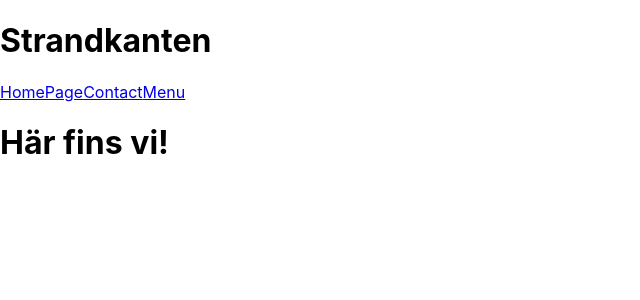
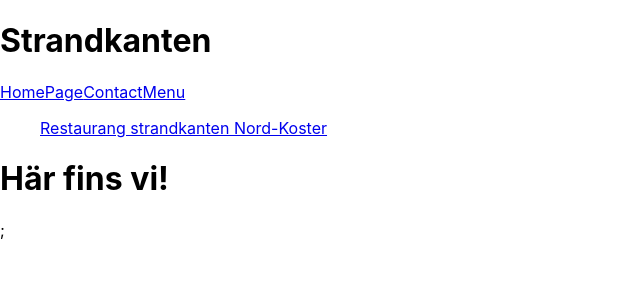
Before and after one commit to LisaStur/Strandkanten, a React (Create React App) app: page /contact in a window 1280 px wide. Shown: the top 300 px of the page, without its empty margins (0-640 px from the left). Built offline with nearby package versions, Linux system fonts and the light colour scheme.

Commit message:
FB page embedded

```diff
--- a/public/index.html
+++ b/public/index.html
@@ -39,5 +39,13 @@
       To begin the development, run `npm start` or `yarn start`.
       To create a production bundle, use `npm run build` or `yarn build`.
     -->
+    <div id="fb-root"></div>
+    <script
+      async
+      defer
+      crossorigin="anonymous"
+      src="https://connect.facebook.net/sv_SE/sdk.js#xfbml=1&version=v20.0&appId=854519675118133"
+      nonce="yron5dpy"
+    ></script>
   </body>
 </html>
--- a/src/components/Contact.js
+++ b/src/components/Contact.js
@@ -1,7 +1,11 @@
 import React from "react";
 
 const Contact = () => {
-  return <h1>Här fins vi!</h1>;
+  return (
+    <div>
+      <h1>Här fins vi!</h1>;
+    </div>
+  );
 };
 
 export default Contact;
--- /dev/null
+++ b/src/components/FbLink.js
@@ -0,0 +1,30 @@
+import React from "react";
+
+const FbLink = () => {
+  return (
+    <div>
+      <div
+        class="fb-page"
+        data-href="https://www.facebook.com/strandkantenrestaurang"
+        data-tabs="timeline"
+        data-width=""
+        data-height=""
+        data-small-header="false"
+        data-adapt-container-width="true"
+        data-hide-cover="false"
+        data-show-facepile="true"
+      >
+        <blockquote
+          cite="https://www.facebook.com/strandkantenrestaurang"
+          class="fb-xfbml-parse-ignore"
+        >
+          <a href="https://www.facebook.com/strandkantenrestaurang">
+            Restaurang strandkanten Nord-Koster
+          </a>
+        </blockquote>
+      </div>
+    </div>
+  );
+};
+
+export default FbLink;
--- a/src/index.js
+++ b/src/index.js
@@ -3,6 +3,7 @@ import ReactDOM from "react-dom/client";
 import "./index.css";
 import App from "./App";
 import Header from "./components/Header";
+import FbLink from "./components/FbLink";
 import reportWebVitals from "./reportWebVitals";
 import { BrowserRouter } from "react-router-dom";
 
@@ -11,6 +12,7 @@ root.render(
   <React.StrictMode>
     <BrowserRouter>
       <Header />
+      <FbLink />
       <App />
     </BrowserRouter>
   </React.StrictMode>
```
